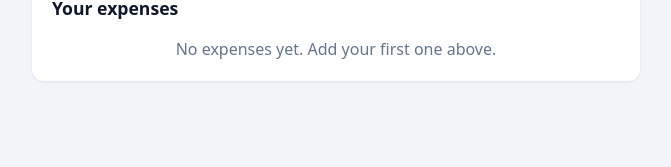
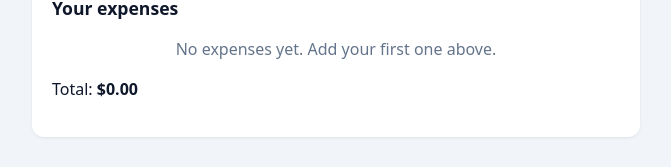
Before and after one commit to rachidAfggan/expense-tracker, a React (Vite) app: page / in a window 1280 px wide. Shown: the part 375-542 px from the top of the page, without its empty margins (304-975 px from the left). Built offline with nearby package versions, Linux system fonts and the light colour scheme.

Commit message:
Show the total of all expenses

```diff
--- a/src/App.jsx
+++ b/src/App.jsx
@@ -14,6 +14,8 @@ export default function App() {
     setExpenses(expenses.filter((expense) => expense.id !== id))
   }
 
+  const total = expenses.reduce((sum, expense) => sum + expense.amount, 0)
+
   return (
     <main>
       <h1>Expense Tracker</h1>
@@ -24,6 +26,9 @@ export default function App() {
       <section className="card">
         <h2>Your expenses</h2>
         <ExpenseList expenses={expenses} onDelete={handleDelete} />
+        <p className="total">
+          Total: <strong>${total.toFixed(2)}</strong>
+        </p>
       </section>
     </main>
   )
```
